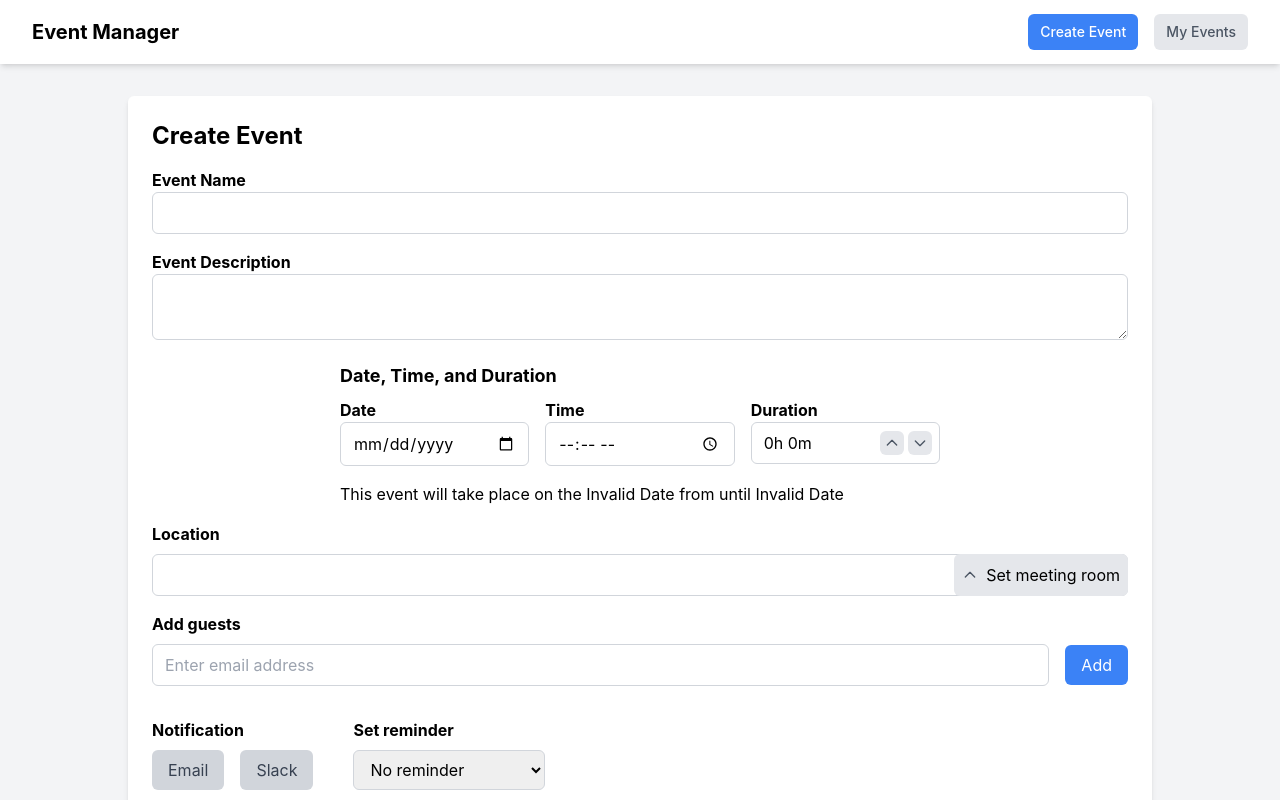
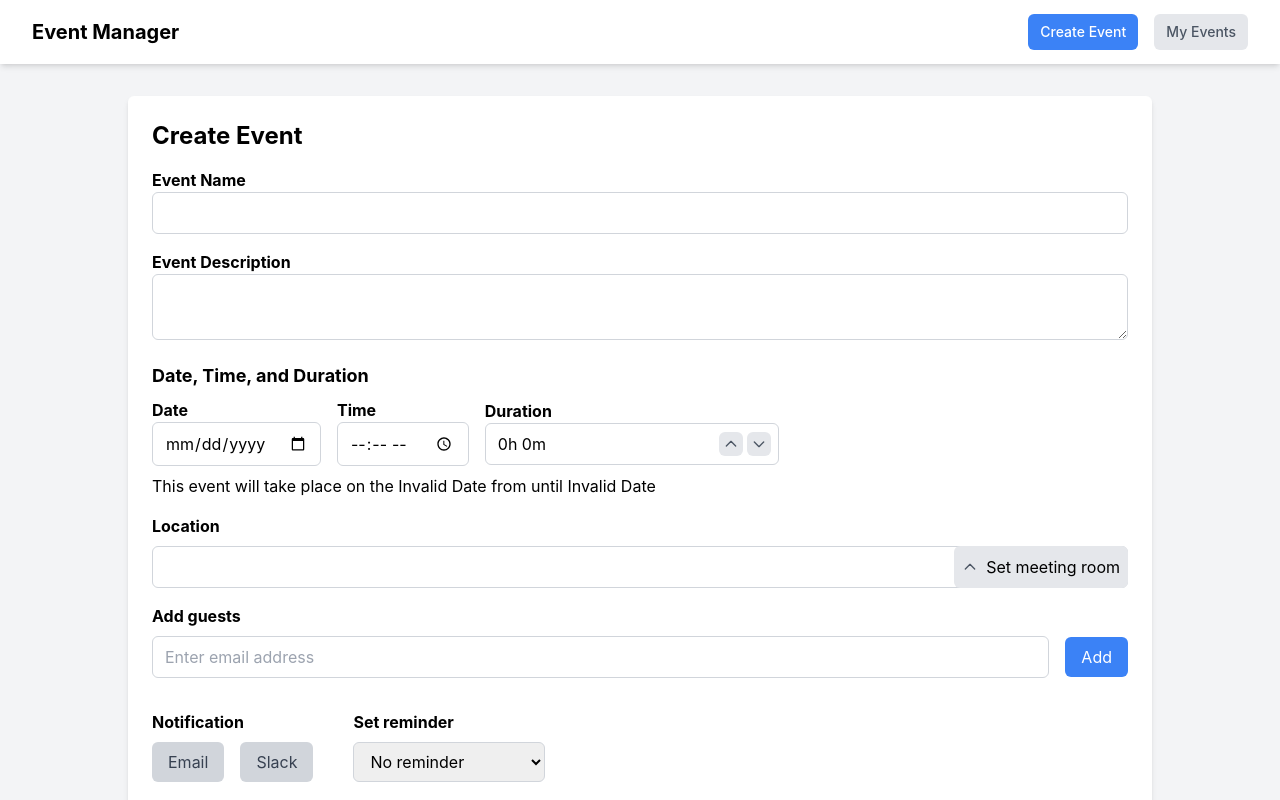
Before and after one commit to Varshiva1/EventPlanner, a React (Create React App) app in the folder event-management-app/: page / in a window 1280 px wide. Shown: the top 800 px of the page. Built offline with nearby package versions, Linux system fonts and the light colour scheme.

Commit message:
fix: duration bug

```diff
--- a/event-management-app/src/components/DateTimePicker.js
+++ b/event-management-app/src/components/DateTimePicker.js
@@ -10,31 +10,26 @@ const DateTimePicker = ({ date, setDate, time, setTime, duration, setDuration, e
   };
 
   const handleDurationUp = () => {
-    setDuration((prevDuration) => {
-      const newDuration = prevDuration + 30;
-      return newDuration;
-    });
+    setDuration(duration + 30);
   };
 
   const handleDurationDown = () => {
-    setDuration((prevDuration) => {
-      const newDuration = prevDuration - 30;
-      return newDuration < 30 ? 30 : newDuration;
-    });
+    if (duration > 30) {
+      setDuration(duration - 30);
+    }
   };
 
   const handleManualDuration = (e) => {
     const [hours, minutes] = e.target.value.split(':').map(Number);
-    const totalMinutes = hours * 60 + minutes;
-    setDuration(totalMinutes);
+    setDuration(hours * 60 + minutes);
     setIsManualDuration(true);
   };
 
   return (
-    <div className="date-time-picker">
+    <div>
       <h3 className="text-lg font-bold mb-2">Date, Time, and Duration</h3>
-      <div className="date-time-inputs">
-        <div className="input-group">
+      <div className="flex items-center space-x-4">
+        <div>
           <label htmlFor="date" className="block font-bold">
             Date
           </label>
@@ -45,11 +40,11 @@ const DateTimePicker = ({ date, setDate, time, setTime, duration, setDuration, e
             value={date}
             onChange={(e) => setDate(e.target.value)}
             required
-            className="border border-gray-300 rounded-md py-2 px-3 w-full"
+            className="border border-gray-300 rounded-md py-2 px-3"
           />
           {errors.date && <p className="text-red-500">{errors.date}</p>}
         </div>
-        <div className="input-group">
+        <div>
           <label htmlFor="time" className="block font-bold">
             Time
           </label>
@@ -60,11 +55,12 @@ const DateTimePicker = ({ date, setDate, time, setTime, duration, setDuration, e
             value={time}
             onChange={(e) => setTime(e.target.value)}
             required
-            className="border border-gray-300 rounded-md py-2 px-3 w-full"
+            className="border border-gray-300 rounded-md py-2 px-3"
           />
           {errors.time && <p className="text-red-500">{errors.time}</p>}
         </div>
-        <div className="input-group duration-group">
+        <div className="flex items-center">
+          <div>
             <label htmlFor="duration" className="block font-bold">
               Duration
             </label>
@@ -76,7 +72,7 @@ const DateTimePicker = ({ date, setDate, time, setTime, duration, setDuration, e
                   name="duration"
                   value={formatDuration(duration)}
                   onChange={handleManualDuration}
-                className="border border-gray-300 rounded-md py-2 pl-3 pr-8 w-full"
+                  className="border border-gray-300 rounded-md py-2 pl-3 pr-8"
                 />
               ) : (
                 <input
@@ -85,7 +81,7 @@ const DateTimePicker = ({ date, setDate, time, setTime, duration, setDuration, e
                   name="duration"
                   value={formatDuration(duration)}
                   readOnly
-                className="border border-gray-300 rounded-md py-2 pl-3 pr-8 w-full"
+                  className="border border-gray-300 rounded-md py-2 pl-3 pr-8"
                 />
               )}
               <div className="absolute inset-y-0 right-0 flex items-center pr-2">
@@ -114,6 +110,7 @@ const DateTimePicker = ({ date, setDate, time, setTime, duration, setDuration, e
             {errors.duration && <p className="text-red-500">{errors.duration}</p>}
           </div>
         </div>
+      </div>
       <p className="mt-2">
         This event will take place on the {new Date(date).toLocaleDateString()} from {time} until{' '}
         {new Date(new Date(date).getTime() + duration * 60000).toLocaleTimeString([], {
@@ -122,45 +119,6 @@ const DateTimePicker = ({ date, setDate, time, setTime, duration, setDuration, e
           hour12: true,
         })}
       </p>
-
-      <style jsx>{`
-        .date-time-picker {
-          max-width: 600px;
-          margin: 0 auto;
-        }
-
-        .date-time-inputs {
-          display: grid;
-          grid-template-columns: repeat(3, 1fr);
-          grid-gap: 1rem;
-          margin-bottom: 1rem;
-        }
-
-        .input-group {
-          display: flex;
-          flex-direction: column;
-        }
-
-        .duration-group {
-          position: relative;
-        }
-
-        @media (max-width: 768px) {
-          .date-time-inputs {
-            grid-template-columns: repeat(2, 1fr);
-          }
-
-          .duration-group {
-            grid-column: 1 / -1;
-          }
-        }
-
-        @media (max-width: 480px) {
-          .date-time-inputs {
-            grid-template-columns: 1fr;
-          }
-        }
-      `}</style>
     </div>
   );
 };
--- a/event-management-app/src/components/EventForm.js
+++ b/event-management-app/src/components/EventForm.js
@@ -42,7 +42,7 @@ const EventForm = () => {
     }
 
     try {
-      await axios.post('http://localhost:4000/api/events', formData);
+      await axios.post('http://3.0.97.68:4000/api/events', formData);
       alert('Event created successfully');
       setFormData({
         name: '',
--- a/event-management-app/src/components/EventList.js
+++ b/event-management-app/src/components/EventList.js
@@ -10,7 +10,7 @@ const EventList = () => {
   useEffect(() => {
     const fetchEvents = async () => {
       try {
-        const response = await axios.get('http://localhost:4000/api/events');
+        const response = await axios.get('http://3.0.97.68:4000/api/events');
         setEvents(response.data);
       } catch (err) {
         console.error(err);
@@ -31,7 +31,7 @@ const EventList = () => {
 
   const handleSaveDescription = async () => {
     try {
-      await axios.put(`http://localhost:4000/api/events/${selectedEventId}`, {
+      await axios.put(`http://3.0.97.68:4000/api/events/${selectedEventId}`, {
         description,
       });
       const updatedEvents = events.map((event) =>
@@ -46,7 +46,7 @@ const EventList = () => {
 
   const handleDeleteEvent = async (eventId) => {
     try {
-      await axios.delete(`http://localhost:4000/api/events/${eventId}`);
+      await axios.delete(`http://3.0.97.68:4000/api/events/${eventId}`);
       const updatedEvents = events.filter((event) => event.id !== eventId);
       setEvents(updatedEvents);
     } catch (err) {
```
Lines whose indentation alone changed are shown as unchanged.
